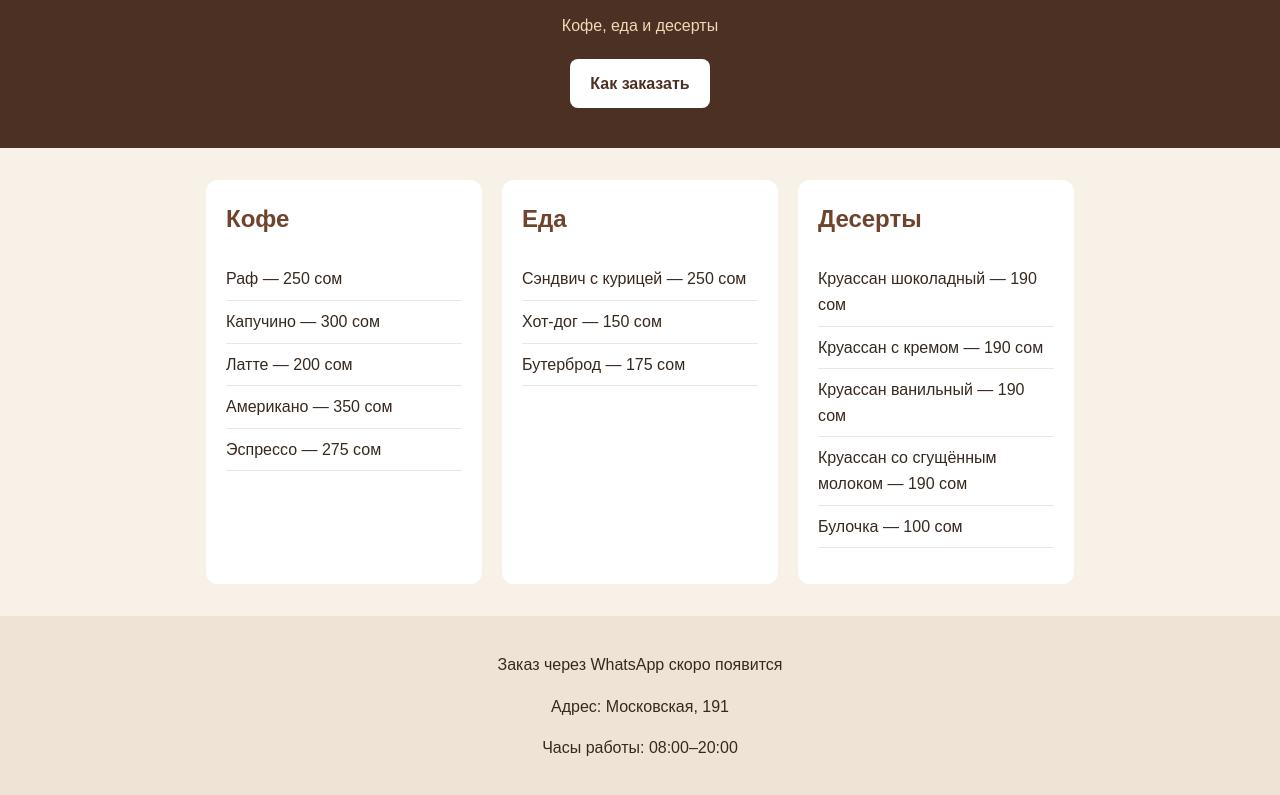
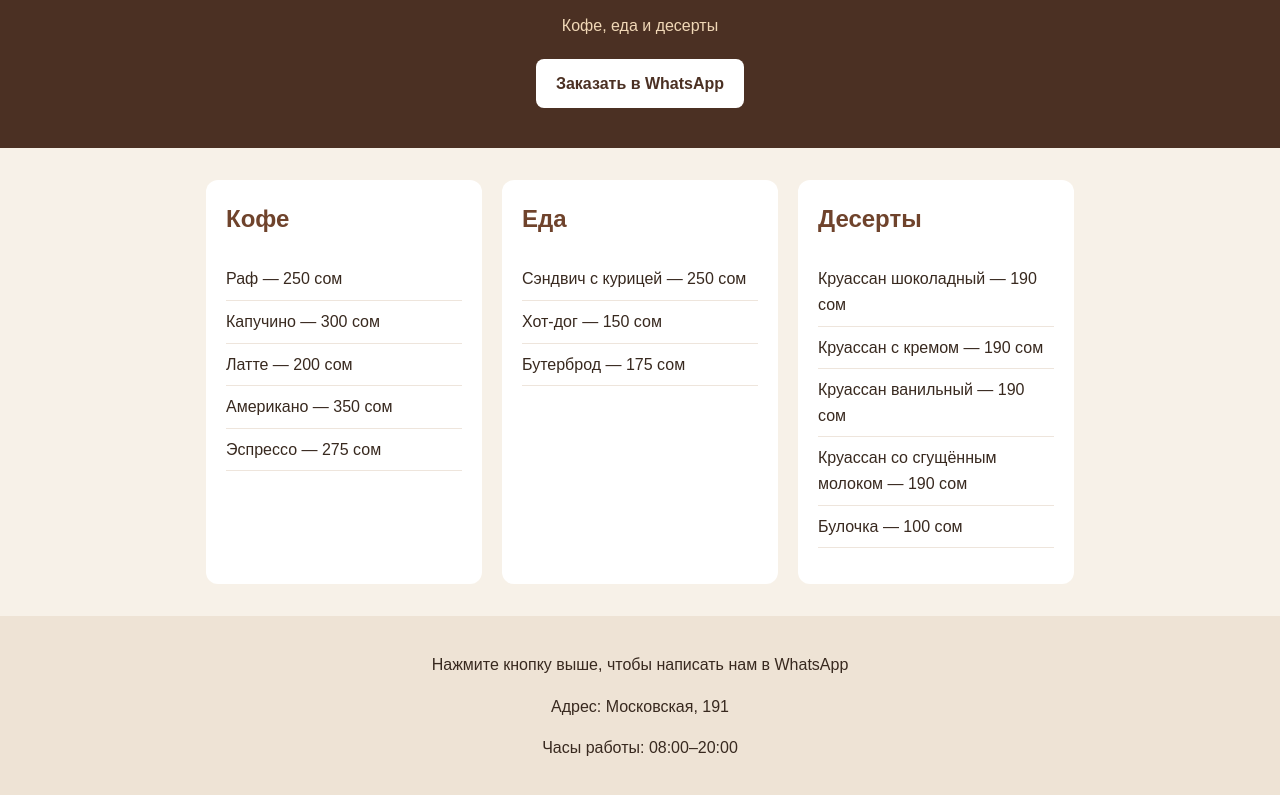
Before and after one commit to alybaevshuhrat-ctrl/Devine-Coffee., a plain HTML site: page index.html in a window 1280 px wide. Shown: the part 107-902 px from the top of the page. Drawn offline with Linux system fonts and the light colour scheme.

Commit message:
Update index.html

```diff
--- a/index.html
+++ b/index.html
@@ -10,7 +10,7 @@
   <header>
     <h1>Devine Coffee</h1>
     <p>Кофе, еда и десерты</p>
-    <a class="order-button" href="#contacts">Как заказать</a>
+    <a class="order-button" href="https://wa.me/996701647298">Заказать в WhatsApp</a>
   </header>
 
   <main>
@@ -47,7 +47,7 @@
   </main>
 
   <footer id="contacts">
-    <p>Заказ через WhatsApp скоро появится</p>
+    <p>Нажмите кнопку выше, чтобы написать нам в WhatsApp</p>
     <p>Адрес: Московская, 191</p>
     <p>Часы работы: 08:00–20:00</p>
   </footer>
```
